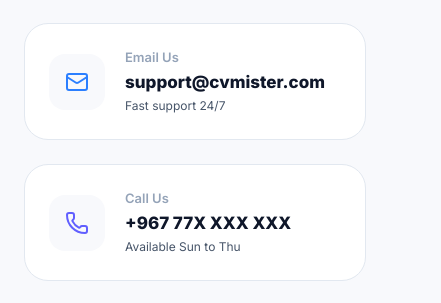
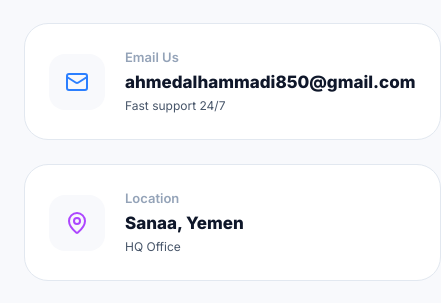
Before and after one commit to ahmedalhammadi850-ship-it/cv-mister-frontend, a React (Vite) app: page /contact in a window 390 px wide. Shown: the part 436-739 px from the top of the page, 441 px wide, since content can reach past the window. Built offline with nearby package versions, Linux system fonts and the light colour scheme; no server answers; a web font is replaced by a local one.

Commit message:
Update contact info (email and remove phone)

```diff
--- a/src/pages/Contact.jsx
+++ b/src/pages/Contact.jsx
@@ -65,14 +65,8 @@
     {
       icon: <Mail className="text-blue-500" />,
       title: isAr ? 'البريد الإلكتروني' : 'Email Us',
-      value: 'support@cvmister.com',
+      value: 'ahmedalhammadi850@gmail.com',
       desc: isAr ? 'دعم فني سريع على مدار الساعة' : 'Fast support 24/7'
-    },
-    {
-      icon: <Phone className="text-indigo-500" />,
-      title: isAr ? 'اتصل بنا' : 'Call Us',
-      value: '+967 77X XXX XXX',
-      desc: isAr ? 'متاح من الأحد إلى الخميس' : 'Available Sun to Thu'
     },
     {
       icon: <MapPin className="text-purple-500" />,
```
